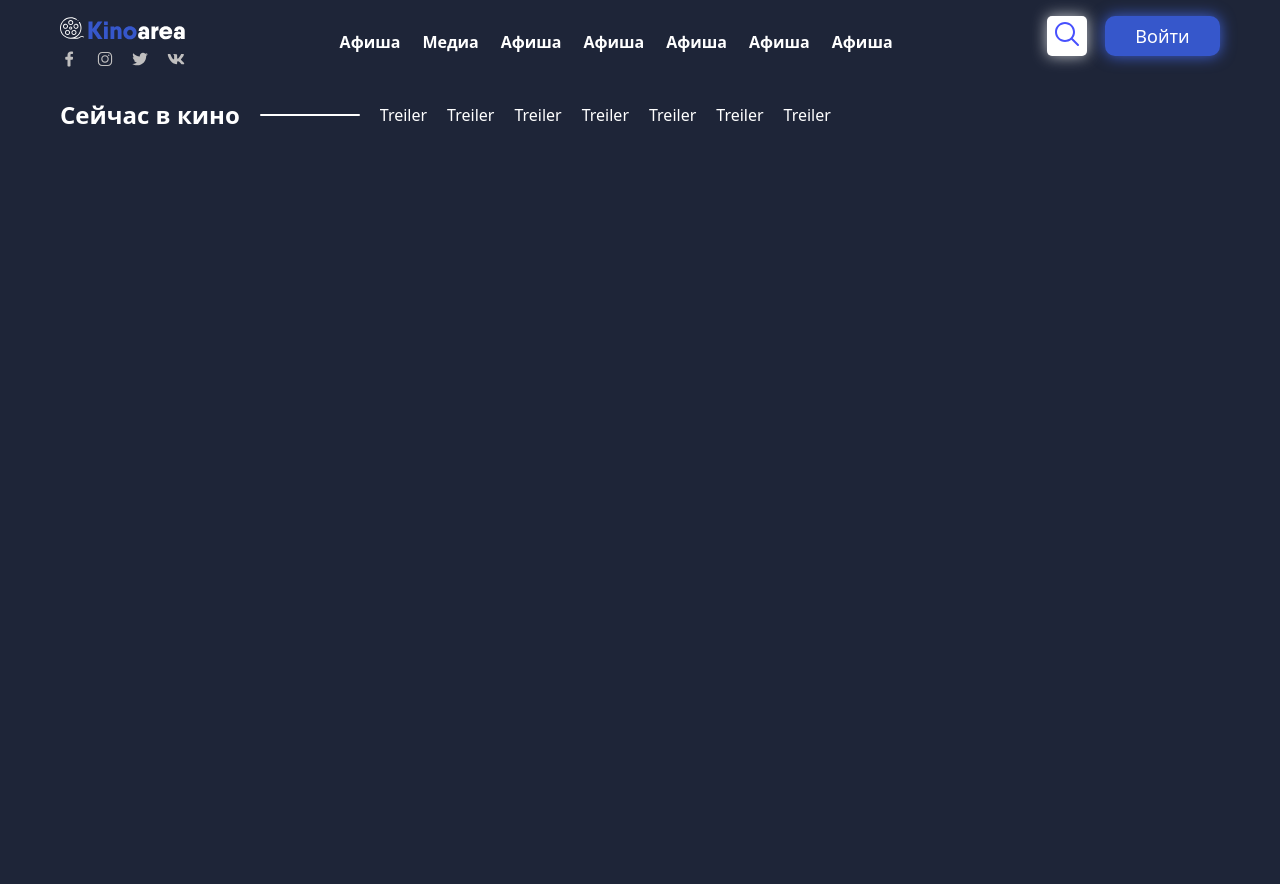
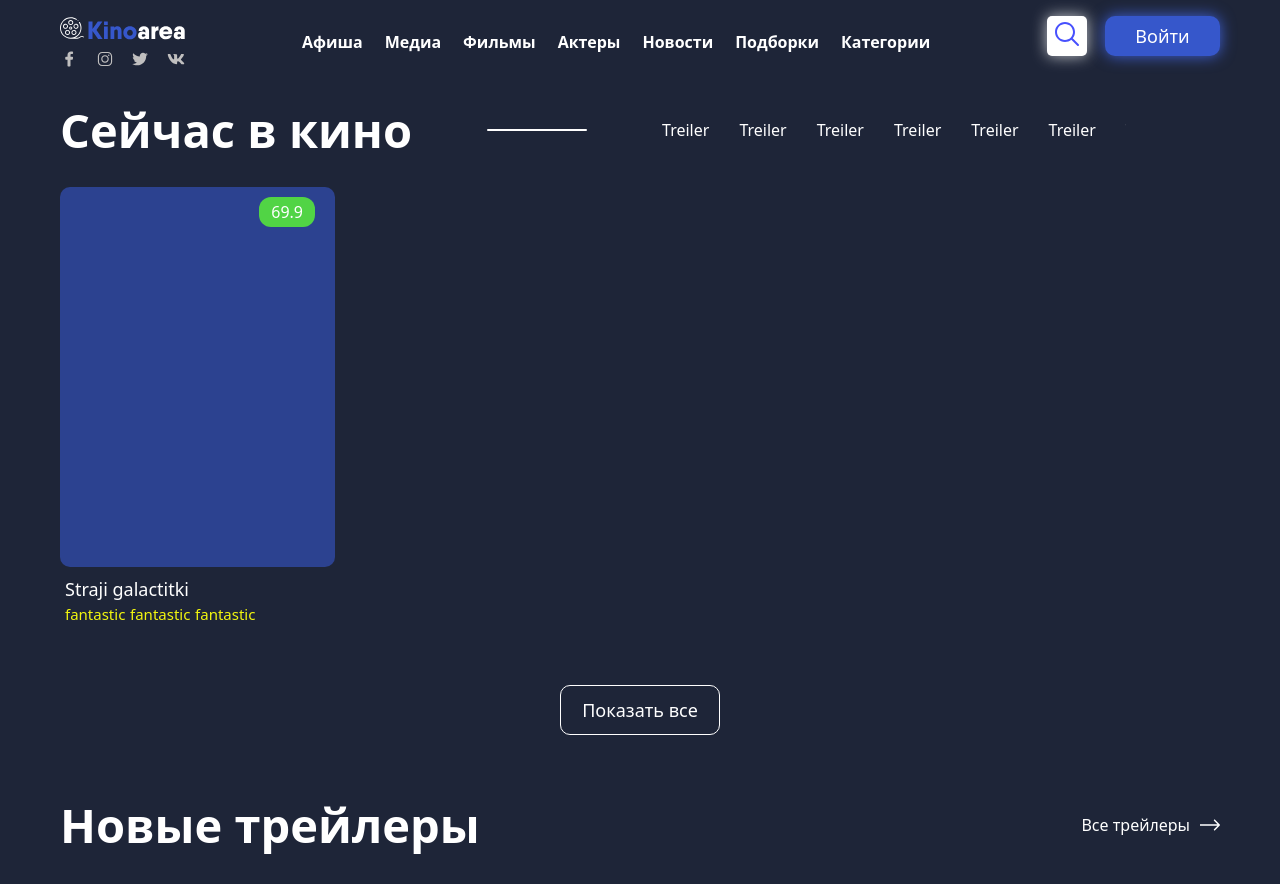
Before and after one commit to smash3-11/kinoarea, a website built with Vite: page index.html in a window 1280 px wide. Shown: the top 884 px of the page. Before the commit the page ends 800 px from the top, so only its background shows below. Built offline with nearby package versions, Linux system fonts and the light colour scheme; no server answers.

Commit message:
something

```diff
--- a/index.html
+++ b/index.html
@@ -5,6 +5,9 @@
   <meta charset="UTF-8" />
   <link rel="icon" type="image/svg+xml" href="/public/movie2.png" />
   <meta name="viewport" content="width=device-width, initial-scale=1.0" />
+  <link rel="stylesheet" href="https://unpkg.com/swiper/swiper-bundle.min.css" />
+  <script src="https://unpkg.com/swiper/swiper-bundle.min.js"></script>
+
   <link rel="stylesheet" href="style.scss">
   <title>Kinoarea</title>
 </head>
@@ -13,7 +16,7 @@
   <div class="header-first">
     <header>
       <div class="container">
-      <div class="logo">
+        <!-- <div class="logo">
           <div class="main_logo">
             <img src="/public/cin.svg" alt="">
             <img src="/public/Kinoarea.svg" alt="">
@@ -40,7 +43,7 @@
           <button class="search-btn"><img src="/public/search2.svg" alt=""></button>
           <button class="login">Войти</button>
         </div>
-    </div>
+      </div> -->
     </header>
   </div>
   <!-- <div class="header-second">
@@ -98,10 +101,10 @@
   <main>
     <div class="container">
       <div class="genre">
-        <h2>Сейчас в кино</h2>
+        <h2 class="title">Сейчас в кино</h2>
         <div class="line"></div>
         <div class="scroll">
-        <span>Treiler</span>
+          <span class="genre_active">Treiler</span>
           <span>Treiler</span>
           <span>Treiler</span>
           <span>Treiler</span>
@@ -125,8 +128,48 @@
 
 
         <div class="box">
-        <div class="item"></div>
+          <div class="c">
+            <div class="h">
+              <div class="item">
+                <span class="rating">69.9</span>
               </div>
+            </div>
+            <div class="text">
+              <p class ="name_movie">Straji galactitki</p>
+              <span class="genre_item">fantastic</span>
+              <span class="genre_item">fantastic</span>
+              <span class="genre_item">fantastic</span>
+            </div>
+          </div>
+
+
+        </div>
+        <div class="show_all_poster">
+          <button class="btn_all">Показать все</button>
+        </div>
+
+        <div class="trailer">
+          <div class="headline">
+            <h2 class="title">
+              Новые трейлеры
+            </h2>
+            <div class="all_trailer">
+              <p>Все трейлеры</p>
+              <img src="/public/arrow1.svg" alt="">
+            </div>
+          </div>
+
+          <div class="item_video">
+          <span class="triangle_play"></span>
+        </div>
+        <p class="video_title">Forsaj</p>
+
+        </div>
+
+          <!-- <p class="video_title">Forsaj</p> -->
+        </div>
+
+
       </div>
     </div>
 
--- a/main.js
+++ b/main.js
@@ -0,0 +1,85 @@
+
+function reload() {
+    let container = document.querySelector("header .container")
+
+    let logo_div = document.createElement('div')
+    logo_div.classList.add('logo')
+    logo_div.innerHTML = `
+       <div class="main_logo">
+        <img src="/public/cin.svg" alt="">
+        <img src="/public/Kinoarea.svg" alt="">
+      </div>
+      <div class="social">
+        <img src="/public/facebook.svg" alt="">
+        <img src="/public/instagram.svg" alt="">
+        <img src="/public/twitter.svg" alt="">
+        <img src="/public/vkontakte.svg" alt="">
+      </div>
+      `
+    let nav = document.createElement('nav')
+    nav.classList.add('menu')
+    nav.innerHTML = `
+      <a href="">Афиша</a>
+      <a href="">Медиа</a>
+      <a href="">Фильмы</a>
+      <a href="">Актеры</a>
+      <a href="">Новости</a>
+      <a href="">Подборки</a>
+      <a href="">Категории</a>
+      `
+    let acc_div = document.createElement('div')
+    acc_div.classList.add('profile')
+    acc_div.innerHTML = `
+        <button class="search-btn"><img src="/public/search2.svg" alt=""></button>
+          <button class="login">Войти</button>
+         `
+    container.append(logo_div, nav, acc_div)
+}
+
+reload()
+
+fetch('https://api.themoviedb.org/3/movie/upcoming?language=en-US&page=1', {
+  headers: {
+    Authorization:
+      "Bearer JhbGciOiJIUzI1NiJ9.eyJhdWQiOiI1NmQ0NzM4NDM1ODUyMjgxOTIyMjg3ZjFjYjYwMmJmZCIsInN1YiI6IjY0ZDY2ZTJkZDEwMGI2MDEzOTVjYWZkMCIsInNjb3BlcyI6WyJhcGlfcmVhZCJdLCJ2ZXJzaW9uIjoxfQ.u_iyqUwD44lJtSy9VLAf2XLBw6Hn25eg1wbGzunWSfE",
+  },
+})
+  .then((res) => res.json())
+  .then((res) => console.log(res))
+
+function reloadItem(arr) {
+    let box = document.querySelector('.box')
+    box.innerHTML = ''
+    for (let item of arr) {
+        let div_cover = document.createElement('div')
+        let div_h = document.createElement('div')
+        let div_item = document.createElement('div')
+        let span_item = document.createElement('span')
+        let div_text = document.createElement('div')
+        let p_text = document.createElement('p')
+        let span_text = document.createElement('span')
+
+        div_cover.classList.add('c')
+        div_h.classList.add('h')
+        div_item.classList.add('item')
+        span_item.classList.add('rating')
+        div_text.classList.add('text')
+        p_text.classList.add('name_movie')
+        span_text.classList.add('genre_item')
+
+        div_item.style.backgroundImage = `url(https://image.tmdb.org/t/p/original${item.poster_path}); `
+        span_item.innerHTML = item.item.vote_average;
+        p_text.innerHTML = item.title
+        span_text.innerHTML = "Fantasty"
+
+        box.append(div_cover, div_text)
+        div_cover.append(div_h)
+        div_h.append(div_item)
+        div_item.append(span_item)
+        div_text.append(p_text, span_item)
+
+
+
+    }
+}
+// reloadItem()
--- a/style.scss
+++ b/style.scss
@@ -18,6 +18,30 @@
 body {
   background: #1e2538;
 }
+
+/* Стили для полосы прокрутки */
+/* Ширина и высота полосы прокрутки */
+::-webkit-scrollbar {
+  width: 10px;
+  height: 10px;
+}
+
+/* Оформление фона полосы прокрутки */
+::-webkit-scrollbar-track {
+  background-color: #1e253b;
+}
+
+/* Оформление полосы прокрутки */
+::-webkit-scrollbar-thumb {
+  background-color: #1e253b;
+  border-radius: 5px;
+}
+
+/* Оформление полосы прокрутки при наведении */
+::-webkit-scrollbar-thumb:hover {
+  background-color: #39414a; /* Можно использовать другой цвет при наведении */
+}
+
 img {
   max-width: 100%;
 }
@@ -51,14 +75,14 @@ img {
     gap: 5px;
     border: none;
     background: none;
-}
+  }
 
-.btn_menu span {
+  .btn_menu span {
     width: 40px;
     height: 5px;
     background: white;
     border-radius: 10px;
-}
+  }
   .menu {
     display: flex;
     justify-content: space-between;
@@ -112,12 +136,12 @@ img {
       gap: 10px;
       align-items: center;
       align-content: center;
-      margin:4% 21%;
+      margin: 4% 21%;
     }
   }
 
-  @media (max-width: 768px){
-    .btn_s{
+  @media (max-width: 768px) {
+    .btn_s {
       display: flex;
       justify-content: space-between;
     }
@@ -126,15 +150,38 @@ img {
 .genre {
   display: flex;
   align-items: center;
-  gap: 20px;
+  gap: 75px;
   color: white;
+  margin: 0 0 25px 0;
+
+  // & span:hover {
+  //   background: #4c4e53;
+  //   // padding: 2px 5px 5px 5px;
+  //   border-radius: 5px;
+  //   font-weight: 400;
+  //   height: 26px;
+  //   padding: 0 5px 0 5px;
+  // }
+  // .genre_active {
+  //   background: #4c4e53;
+  //   padding: 2px 5px 5px 5px;
+  //   border-radius: 5px;
+  //   font-weight: 400;
+  //   height: 26px;
+  //   padding: 0 5px 0 5px;
+  // }
+
+  h2 {
+    font-size: 47px;
+    font-weight: 600;
+  }
   .scroll {
     display: flex;
-    gap: 20px;
+    gap: 30px;
     width: 40%;
     overflow-x: scroll;
     scrollbar-width: none;
-  -ms-overflow-style: none;
+    -ms-overflow-style: none;
     span {
       cursor: pointer;
     }
@@ -147,12 +194,132 @@ img {
 .line {
   width: 100px;
   height: 2px;
+  // padding-top: 10px;
   background-color: white;
   border-radius: 1px;
 }
 
 .genre h2,
 .genre span {
-  margin: 0;
+  // margin: 0 0 20px 0;
   padding: 0;
+  // height: 26px;
 }
+.box {
+  display: grid;
+  grid-template-columns: repeat(4, 1fr);
+  gap: 20px;
+  justify-content: center;
+  margin: 0 0 60px 0;
+
+  .item {
+    height: 380px;
+    background: #3656cb98;
+    // background: #2fac3f;
+    border-radius: 10px;
+    margin: 0 0 10px 0;
+    cursor: pointer;
+    position: relative;
+    // .h {
+    //   transition: background 0.5s ease;
+    //   cursor: pointer;
+    // }
+    .h:hover {
+      background: #3657cb;
+      opacity: 0.7;
+      transition: 0.5s ease;
+    }
+    .rating {
+      position: absolute;
+      right: 20px;
+      top: 10px;
+      // width: 64px;
+      // height: 30px;
+      padding: 4px 12px;
+      background: #51d445;
+      border-radius: 12px;
+      color: white;
+    }
+  }
+  .text {
+    font-size: 18px;
+    color: white;
+    padding-left: 5px;
+    .genre_item {
+      color: #f2f60f;
+      font-size: 15px;
+      font-style: normal;
+      font-weight: 400;
+    }
+  }
+}
+
+.show_all_poster {
+  text-align: center;
+  margin: 5% 0 5% 0%;
+
+  .btn_all {
+    text-align: center;
+    width: 160px;
+    height: 50px;
+    border: none;
+    color: white;
+    font-size: 18px;
+    border: 1px solid white;
+    border-radius: 10px;
+    cursor: pointer;
+    background: #1e253800;
+  }
+}
+.headline {
+  display: flex;
+  justify-content: space-between;
+  align-items: center;
+  margin: 0 0 30px 0px;
+  color: #ffff;
+  img {
+    width: 20px;
+    height: 20px;
+  }
+}
+.title {
+  font-size: 47px;
+  font-weight: 600;
+  color: white;
+}
+.all_trailer {
+  display: flex;
+  gap: 10px;
+  align-items: center;
+  cursor: pointer;
+
+}
+.trailer {
+
+ color: #ffff;
+  .item_video {
+    position: relative;
+    // width: 100px;
+    height: 555px;
+    background-color: #f2f60f;
+    border-radius: 10px;
+    margin: 0 0 20px 0;
+  }
+
+  .triangle_play {
+    position: absolute;
+    top: 50%;
+    left: 50%;
+    transform: translate(-50%, -50%) rotate(0deg);
+    width: 0;
+    height: 0;
+    border-style: solid;
+    border-width: 15px 0 15px 25px;
+    border-color: transparent transparent transparent white;
+  }
+  .video_title {
+    font-size: 35px;
+    font-weight: 600;
+  }
+
+}
```
Also changed, not shown: public/arrow1.svg (added), 1 other file. Lines whose indentation alone changed are shown as unchanged.
